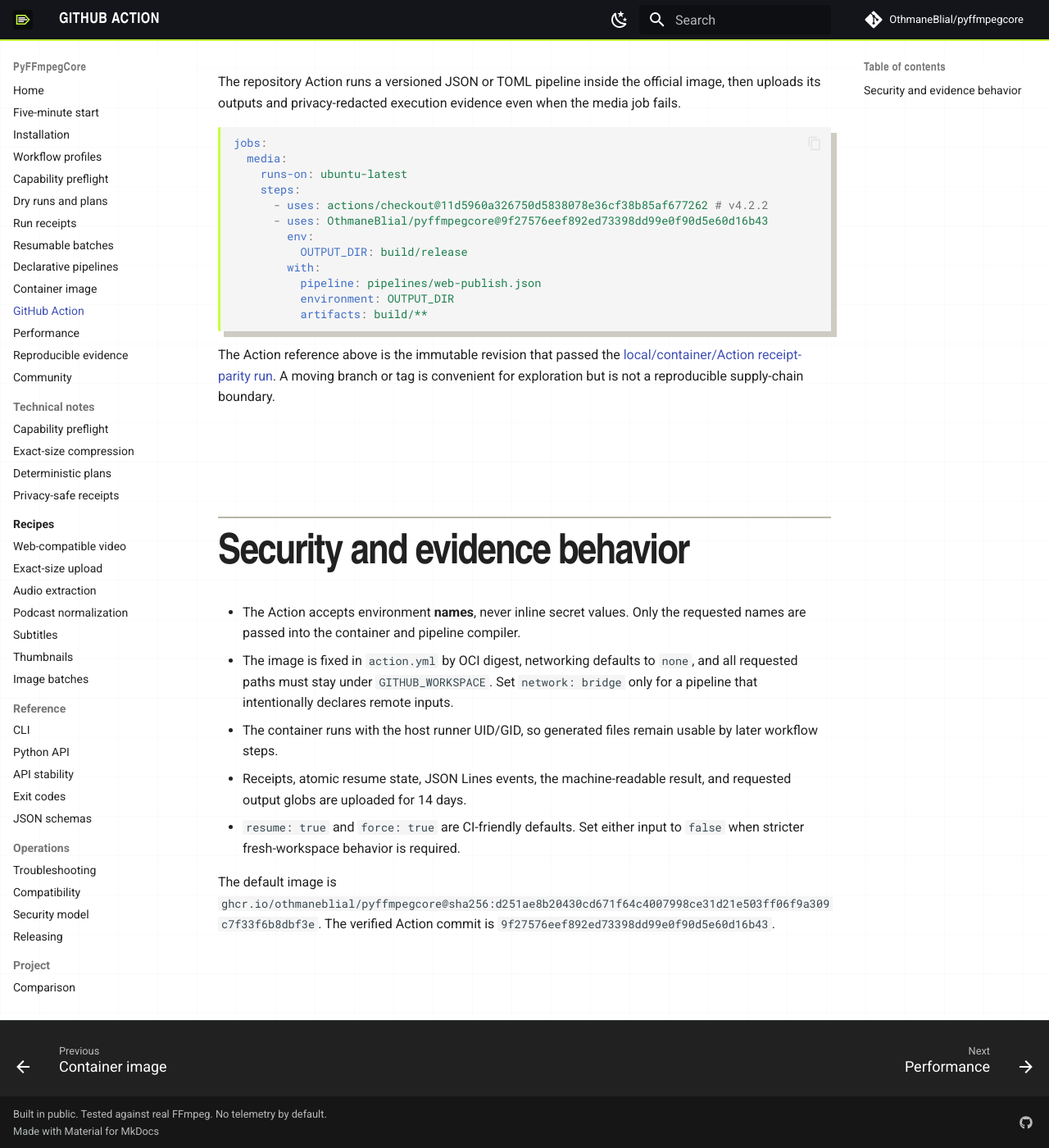
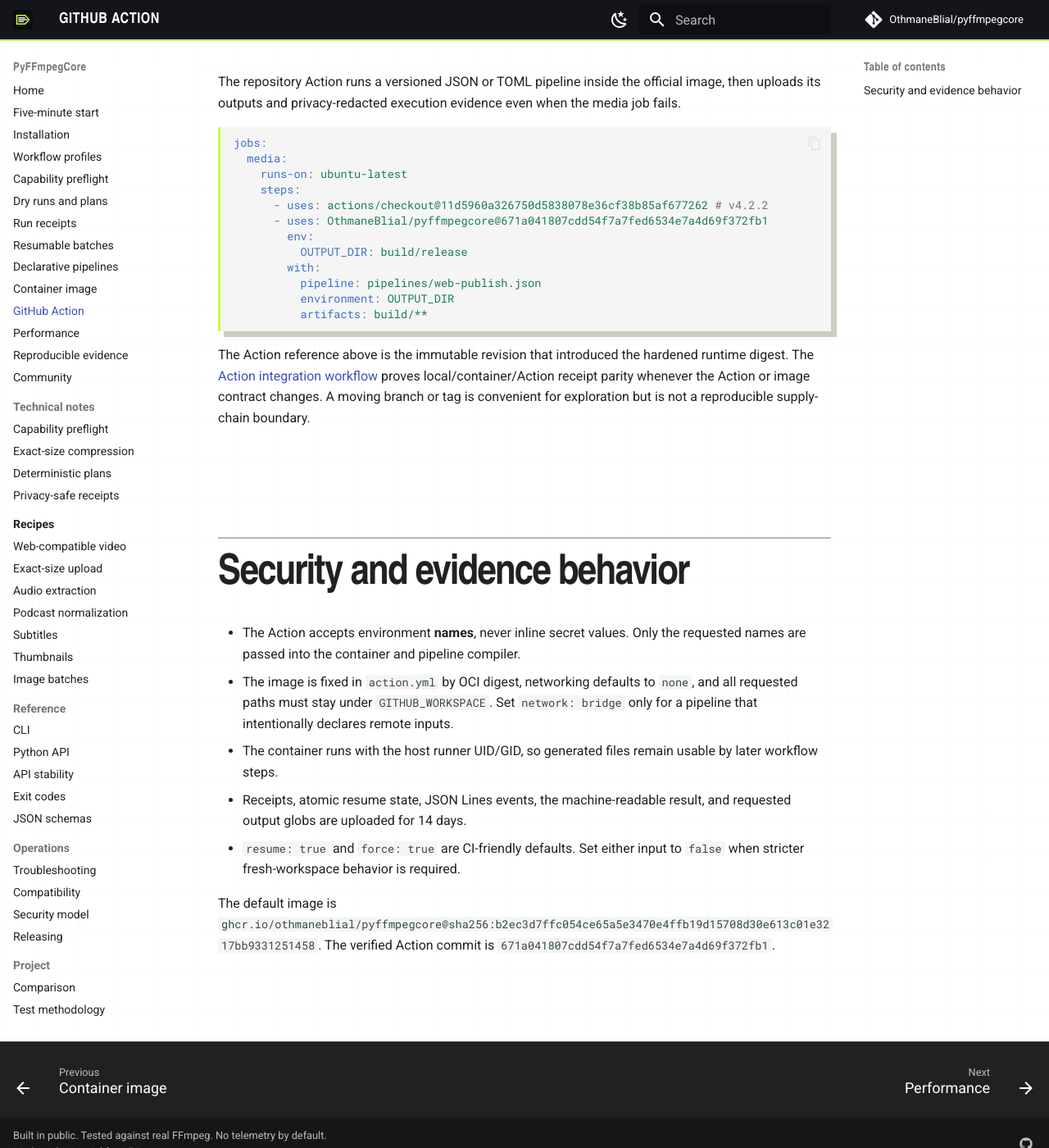
Before and after one commit to OthmaneBlial/pyffmpegcore, an MkDocs documentation site: the page built from docs/github-action.md, in a window 1280 px wide and 1400 px high, scrolled down 207 px. Shown: the whole window at 82% size. Built offline with MkDocs 1.6.1 and Material for MkDocs 9.7.7, drawn with Linux system fonts in a browser that asks for light colours.

Commit message:
ci: prove the hardened action image

````diff
--- a/docs/github-action.md
+++ b/docs/github-action.md
@@ -10,7 +10,7 @@
     runs-on: ubuntu-latest
     steps:
       - uses: actions/checkout@11d5960a326750d5838078e36cf38b85af677262 # v4.2.2
-      - uses: OthmaneBlial/pyffmpegcore@9f27576eef892ed73398dd99e0f90d5e60d16b43
+      - uses: OthmaneBlial/pyffmpegcore@671a041807cdd54f7a7fed6534e7a4d69f372fb1
         env:
           OUTPUT_DIR: build/release
         with:
@@ -19,8 +19,11 @@
           artifacts: build/**
 ```
 
-The Action reference above is the immutable revision that passed the
-[local/container/Action receipt-parity run](https://github.com/OthmaneBlial/pyffmpegcore/actions/runs/32893610275).
+The Action reference above is the immutable revision that introduced the
+hardened runtime digest. The [Action integration
+workflow](https://github.com/OthmaneBlial/pyffmpegcore/actions/workflows/action-integration.yml)
+proves local/container/Action receipt parity whenever the Action or image
+contract changes.
 A moving branch or tag is convenient for exploration but is not a reproducible
 supply-chain boundary.
 
@@ -40,6 +43,6 @@
   `false` when stricter fresh-workspace behavior is required.
 
 The default image is
-`ghcr.io/othmaneblial/pyffmpegcore@sha256:d251ae8b20430cd671f64c4007998ce31d21e503ff06f9a309c7f33f6b8dbf3e`.
+`ghcr.io/othmaneblial/pyffmpegcore@sha256:b2ec3d7ffc054ce65a5e3470e4ffb19d15708d30e613c01e3217bb9331251458`.
 The verified Action commit is
-`9f27576eef892ed73398dd99e0f90d5e60d16b43`.
+`671a041807cdd54f7a7fed6534e7a4d69f372fb1`.
````
Also changed, not shown: 2 other files.
